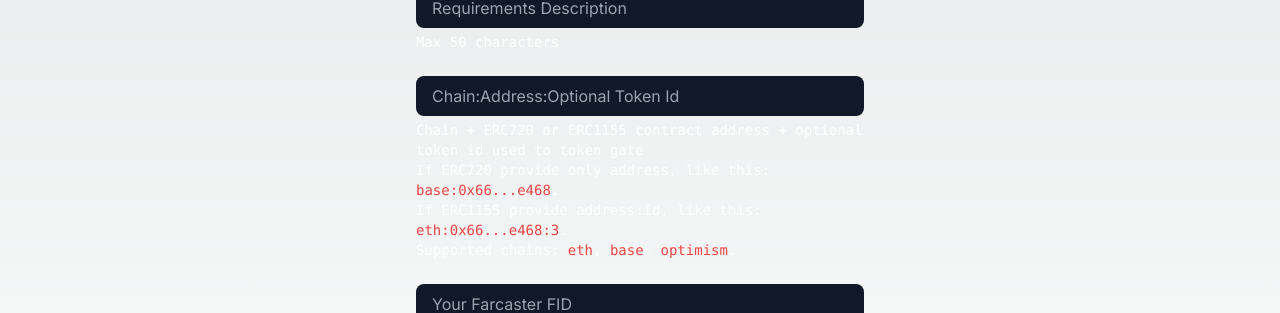
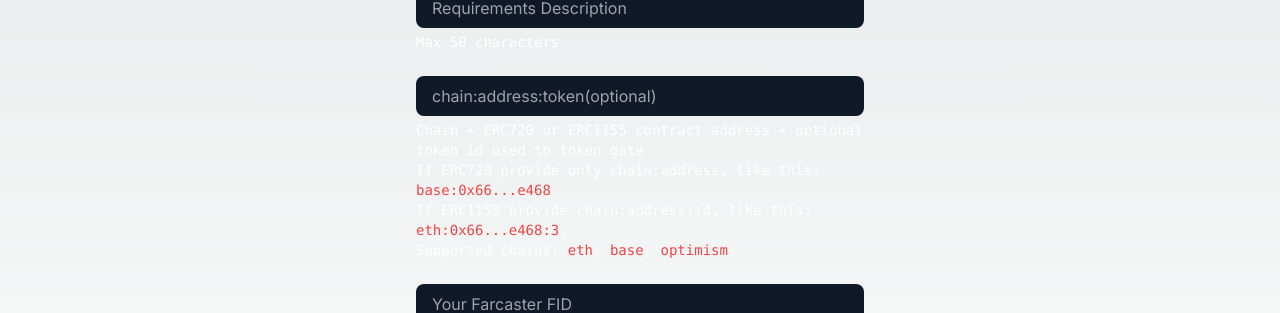
Before and after one commit to nikitattt/fc-livepeer, a Next.js app: page /create in a window 1280 px wide. Shown: the part 719-1032 px from the top of the page. Built offline with nearby package versions, Linux system fonts and the light colour scheme.

Commit message:
Update placeholder text for requirement input field

```diff
--- a/src/app/create/page.tsx
+++ b/src/app/create/page.tsx
@@ -93,7 +93,7 @@ export default function Home() {
             required
             type="text"
             name="requirement"
-            placeholder="Chain:Address:Optional Token Id"
+            placeholder="chain:address:token(optional)"
             maxLength={50}
             className="bg-gray-900 rounded-lg px-4 py-2 w-full outline-green-500"
           />
@@ -101,10 +101,10 @@ export default function Home() {
             Chain + ERC720 or ERC1155 contract address + optional token id used
             to token gate
             <br />
-            If ERC720 provide only address, like this:{' '}
+            If ERC720 provide only chain:address, like this:{' '}
             <span className="text-red-500">base:0x66...e468</span>.
             <br />
-            If ERC1155 provide address:id, like this:{' '}
+            If ERC1155 provide chain:address:id, like this:{' '}
             <span className="text-red-500">eth:0x66...e468:3</span>.
             <br />
             Supported chains: <span className="text-red-500">eth</span>,{' '}
--- a/src/app/edit/[id]/page.tsx
+++ b/src/app/edit/[id]/page.tsx
@@ -111,10 +111,10 @@ export default async function Home({ params }: { params: { id: string } }) {
             Chain + ERC720 or ERC1155 contract address + optional token id used
             to token gate
             <br />
-            If ERC720 provide only address, like this:{' '}
+            If ERC720 provide only chain:address, like this:{' '}
             <span className="text-red-500">base:0x66...e468</span>.
             <br />
-            If ERC1155 provide address:id, like this:{' '}
+            If ERC1155 provide chain:address:id, like this:{' '}
             <span className="text-red-500">eth:0x66...e468:3</span>.
             <br />
             Supported chains: <span className="text-red-500">eth</span>,{' '}
```
